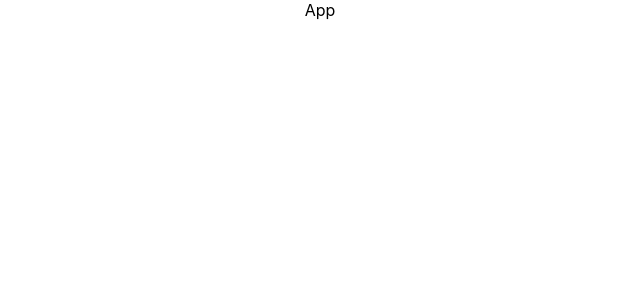
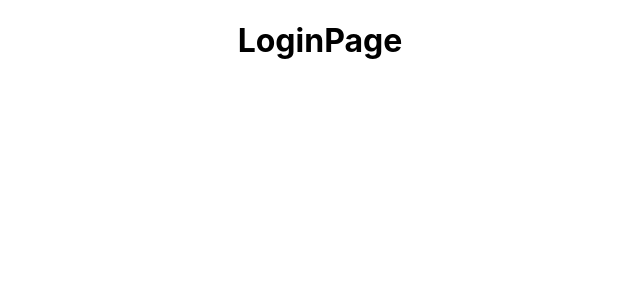
Before and after one commit to Roob19/react-movies, a React (Create React App) app: page / in a window 1280 px wide. Shown: the top 300 px of the page, without its empty margins (320-960 px from the left). Built offline with nearby package versions, Linux system fonts and the light colour scheme.

Commit message:
LoginPage.jsx stubbed and importing to App.js

```diff
--- a/src/pages/App/App.js
+++ b/src/pages/App/App.js
@@ -1,6 +1,8 @@
 import './App.css';
 import { useState } from 'react';
 import { Route, Switch, Redirect } from 'react-router-dom';
+
+import LoginPage from '../LoginPage/LoginPage';
 
 
 export default function App() {
@@ -8,7 +10,13 @@ export default function App() {
 
   return (
     <main className="App">
-        App
+        { user ?
+          <>
+
+          </>
+          :
+          <LoginPage />
+        }
     </main>
   );
 }
--- a/src/pages/LoginPage/LoginPage.jsx
+++ b/src/pages/LoginPage/LoginPage.jsx
@@ -0,0 +1,7 @@
+export default function LoginPage() {
+    return (
+        <main>
+            <h1>LoginPage</h1>
+        </main>
+    );
+}
```
